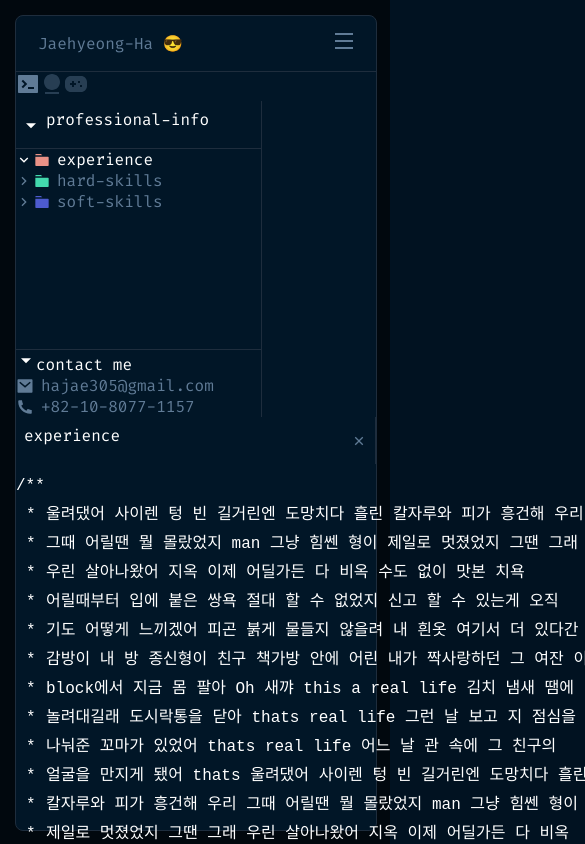
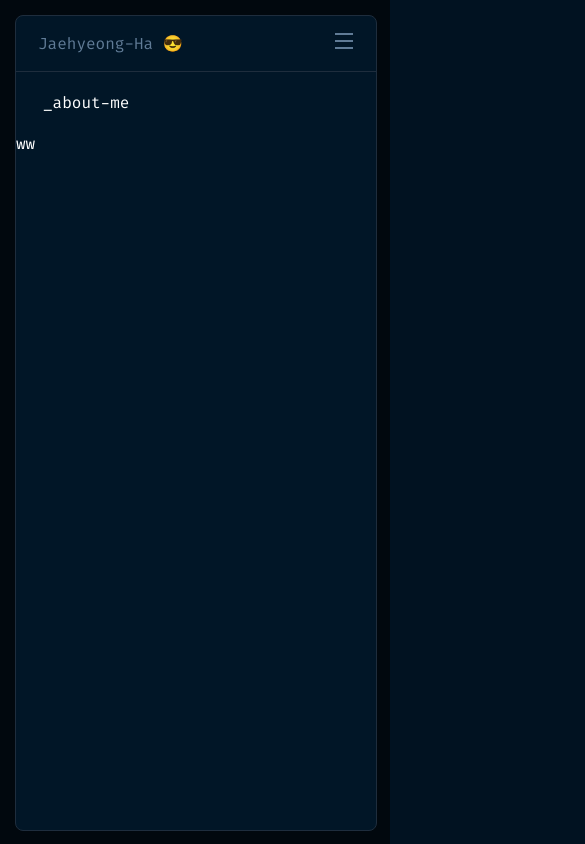
Before and after one commit to HaJaehyeong/portfolio, a Next.js app: page /about in a window 390 px wide. Shown: the top 844 px of the page, 585 px wide, since content can reach past the window. Built offline with nearby package versions, Linux system fonts and the light colour scheme.

Commit message:
HAJAE-11 modify about page: add mobile container

```diff
--- /dev/null
+++ b/src/app/(pages)/about/_components/mobile-container/mobile-container.module.scss
@@ -0,0 +1,5 @@
+.mobile-container {
+  &__title {
+    margin: 20px 27px;
+  }
+}
--- /dev/null
+++ b/src/app/(pages)/about/_components/mobile-container/mobile-container.tsx
@@ -0,0 +1,13 @@
+import AboutMobileExplorer from '../mobile-explorer/mobile-explorer';
+import styles from './mobile-container.module.scss';
+
+const AboutMobileContainer: React.FC = () => {
+  return (
+    <div className={styles['mobile-container']}>
+      <div className={styles['mobile-container__title']}>_about-me</div>
+      <AboutMobileExplorer />
+    </div>
+  );
+};
+
+export default AboutMobileContainer;
--- /dev/null
+++ b/src/app/(pages)/about/_components/mobile-explorer/mobile-explorer.tsx
@@ -0,0 +1,11 @@
+import styles from './mobile-explorer.module.scss';
+
+const AboutMobileExplorer: React.FC = () => {
+  return (
+    <div className={styles['mobile-explorer']}>
+      <div>ww</div>
+    </div>
+  );
+};
+
+export default AboutMobileExplorer;
--- a/src/app/(pages)/about/page.module.scss
+++ b/src/app/(pages)/about/page.module.scss
@@ -1,9 +1,20 @@
-.about-me-wrapper {
+.about-me {
   display: flex;
   flex-direction: row;
 
   width: 100%;
   height: calc(100% - 107px);
 
-  z-index: 999;
+  z-index: 9;
 }
+
+/* Mobile */
+@media screen and (max-width: 767px) {
+  .about-me {
+    height: calc(100% - 56px);
+  }
+}
+
+/* Tablet */
+@media screen and (min-width: 768px) and (max-width: 1023px) {
+}
--- a/src/app/(pages)/about/page.tsx
+++ b/src/app/(pages)/about/page.tsx
@@ -1,16 +1,34 @@
+'use client';
+import useWindowSize from '@/hooks/useWindowSize';
 import AboutCode from './_components/code/code';
 import AboutContent from './_components/content/content';
 import AboutExplorer from './_components/explorer/explorer';
 import AboutSideNav from './_components/side-nav/side-nav';
 import styles from './page.module.scss';
+import AboutMobileContainer from './_components/mobile-container/mobile-container';
 
 const AboutMe: React.FC = () => {
+  // NOTE(hajae): 서버컴포넌트에서 아래와 같이 모바일인지 확인하는 방법도 있지만,
+  // 해당 웹페이지 규모가 크지않고, 브라우저 자체를 작게 조절할 경우 반응하지 않으므로 viewport를 사용하여 반응형 웹을 작성
+  // const userAgent = (await headers()).get('user-agent') || '';
+  // const isMobile = /Mobi|Android/i.test(userAgent);
+  const { width } = useWindowSize();
+
+  // NOTE(hajae): mobile보다 작을 때만 Footer 표시 위해
+  const isMobileSize = width <= 767;
+
   return (
-    <div className={styles.aboutMeWrapper}>
-      <AboutSideNav />
-      <AboutExplorer />
-      <AboutContent />
-      <AboutCode />
+    <div className={styles['about-me']}>
+      {isMobileSize ? (
+        <AboutMobileContainer />
+      ) : (
+        <>
+          <AboutSideNav />
+          <AboutExplorer />
+          <AboutContent />
+          <AboutCode />
+        </>
+      )}
     </div>
   );
 };
--- a/src/ui/footer/footer.tsx
+++ b/src/ui/footer/footer.tsx
@@ -11,11 +11,11 @@ type FooterProps = {
 const Footer: React.FC<FooterProps> = ({ isShow = false }) => {
   const { width } = useWindowSize();
 
-  // NOTE(hajae): tablet보다 작을 때만 메뉴아이콘 표시 위해
-  const isTabletSize = width > 767;
+  // NOTE(hajae): mobile보다 작을 때만 Footer 표시 위해
+  const isMobileSize = width > 767;
 
   return (
-    (isTabletSize || isShow) && (
+    (isMobileSize || isShow) && (
       <div className={styles['footer']}>
         <div className={styles['footer__find-me']}>find me in: </div>
         <div className={styles['footer__others']}>
```
Also changed, not shown: src/app/(pages)/about/_components/mobile-explorer/mobile-explorer.module.scss (added).
